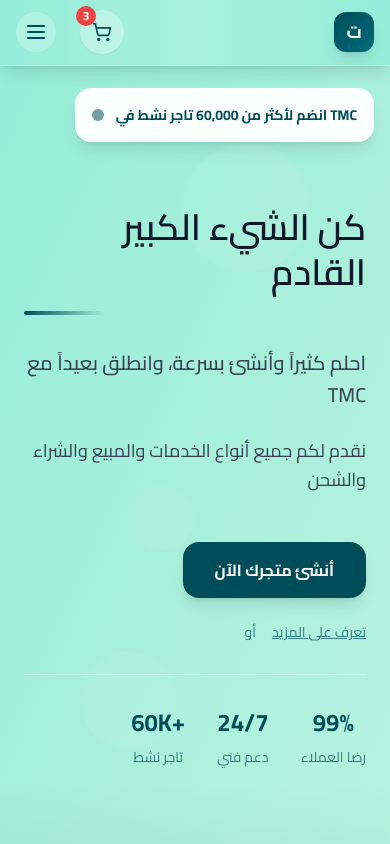
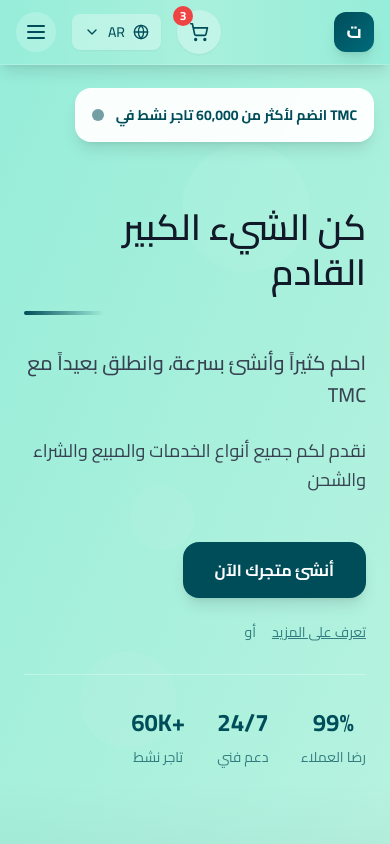
Before and after one commit to AhmadAlhjje/Souq, a Next.js app: page / in a window 390 px wide. Shown: the top 844 px of the page. Built offline with nearby package versions, Linux system fonts and the light colour scheme.

Commit message:
انشاء Hooks الترجمة

```diff
--- a/package.json
+++ b/package.json
@@ -9,10 +9,13 @@
     "lint": "next lint"
   },
   "dependencies": {
+    "i18next": "^25.3.4",
+    "i18next-browser-languagedetector": "^8.2.0",
     "lucide-react": "^0.539.0",
     "next": "15.4.5",
     "react": "19.1.0",
     "react-dom": "19.1.0",
+    "react-i18next": "^15.6.1",
     "react-icons": "^5.5.0"
   },
   "devDependencies": {
--- a/src/components/molecules/ActionButtons.tsx
+++ b/src/components/molecules/ActionButtons.tsx
@@ -1,22 +1,26 @@
 import React from 'react';
 import Link from 'next/link';
+import { useTranslation } from "react-i18next";
 
 const ActionButtons: React.FC = () => {
+  const { t, i18n } = useTranslation();
+  const isRTL = i18n.language === 'ar';
+
   return (
-    <div className="flex space-x-2">
+    <div className={`flex ${isRTL ? 'space-x-reverse space-x-2' : 'space-x-2'}`}>
       <Link
         href="/LoginPage"
-        className="bg-[#004D5A] text-white border border-[#004D5A] hover:bg-blue-500 hover:text-white px-5 py-2 rounded-full transition-all duration-200 ease-in-out transform active:scale-95 focus:outline-none focus:ring-2 focus:ring-blue-500 focus:ring-offset-2 inline-block text-center font-medium"
+        className="bg-[#004D5A] text-white border border-[#004D5A] hover:bg-blue-500 hover:text-white px-5 py-2 rounded-full transition-all duration-200 ease-in-out transform active:scale-95 focus:outline-none focus:ring-2 focus:ring-blue-500 focus:ring-offset-2 inline-block text-center font-medium whitespace-nowrap"
         prefetch={true}
       >
-        أنشئ متجرك مجانًا
+        {t("create_store_free")}
       </Link>
       <Link
         href="/LoginPage"
-        className="bg-transparent text-[#004D5A] border border-[#004D5A] hover:bg-blue-500 hover:text-white px-4 py-2 rounded-full transition-all duration-200 ease-in-out transform active:scale-95 focus:outline-none focus:ring-2 focus:ring-blue-500 focus:ring-offset-2 inline-block text-center font-medium"
+        className="bg-transparent text-[#004D5A] border border-[#004D5A] hover:bg-blue-500 hover:text-white px-4 py-2 rounded-full transition-all duration-200 ease-in-out transform active:scale-95 focus:outline-none focus:ring-2 focus:ring-blue-500 focus:ring-offset-2 inline-block text-center font-medium whitespace-nowrap"
         prefetch={true}
       >
-        تسجيل الدخول
+        {t("login")}
       </Link>
     </div>
   );
--- a/src/components/organisms/Header.tsx
+++ b/src/components/organisms/Header.tsx
@@ -1,29 +1,69 @@
 "use client";
-// components/organisms/Header.tsx
-import React, { useState } from "react";
+import React, { useState, useEffect } from "react";
 import NavLink from "../atoms/NavLink";
 import ActionButtons from "../molecules/ActionButtons";
-import { ShoppingCart, Search, User, Menu, X } from "lucide-react";
+import { ShoppingCart, Menu, X, ChevronDown, Globe } from "lucide-react";
+import { useTranslation } from "react-i18next";
+import "../../i18n";
+
+// تكوين اللغات المتاحة
+const AVAILABLE_LANGUAGES = [
+  { code: 'ar', name: 'العربية', flag: '🇸🇦' },
+  { code: 'en', name: 'English', flag: '🇺🇸' },
+  // يمكن إضافة المزيد من اللغات هنا
+  // { code: 'fr', name: 'Français', flag: '🇫🇷' },
+  // { code: 'es', name: 'Español', flag: '🇪🇸' },
+];
 
 const Header: React.FC = () => {
   const [isMobileMenuOpen, setIsMobileMenuOpen] = useState(false);
-  const [isSearchOpen, setIsSearchOpen] = useState(false);
+  const [isLanguageDropdownOpen, setIsLanguageDropdownOpen] = useState(false);
+  const { t, i18n } = useTranslation();
+
+  // تحميل اللغة المحفوظة
+  useEffect(() => {
+    const savedLang = localStorage.getItem("lang") || "ar";
+    i18n.changeLanguage(savedLang);
+  }, [i18n]);
+
+  // إغلاق dropdown عند النقر خارجه
+  useEffect(() => {
+    const handleClickOutside = (event: MouseEvent) => {
+      const target = event.target as Element;
+      if (!target.closest('.language-selector')) {
+        setIsLanguageDropdownOpen(false);
+      }
+    };
+
+    document.addEventListener('mousedown', handleClickOutside);
+    return () => document.removeEventListener('mousedown', handleClickOutside);
+  }, []);
 
   const toggleMobileMenu = () => {
     setIsMobileMenuOpen(!isMobileMenuOpen);
   };
 
-  const toggleSearch = () => {
-    setIsSearchOpen(!isSearchOpen);
+  const toggleLanguageDropdown = () => {
+    setIsLanguageDropdownOpen(!isLanguageDropdownOpen);
   };
 
+  // تغيير اللغة مع التخزين
+  const handleLanguageChange = (langCode: string) => {
+    i18n.changeLanguage(langCode);
+    localStorage.setItem("lang", langCode);
+    setIsLanguageDropdownOpen(false);
+  };
+
+  // الحصول على اللغة الحالية
+  const currentLanguage = AVAILABLE_LANGUAGES.find(lang => lang.code === i18n.language) || AVAILABLE_LANGUAGES[0];
+
   return (
-    <header className="fixed top-0 left-0 right-0 z-50" dir="rtl">
-      {/* Main Navigation */}
+    <header className="fixed top-0 left-0 right-0 z-50" dir={i18n.language === "ar" ? "rtl" : "ltr"}>
       <nav className="bg-gradient-to-l from-[#96EDD9] via-[#A8F0DC] to-[#96EDD9] shadow-lg backdrop-blur-sm border-b border-white/20">
         <div className="container mx-auto px-4 sm:px-6 lg:px-8">
           <div className="flex justify-between items-center h-16 lg:h-20">
-            {/* Logo/Brand - Right Side (للعربية) */}
+
+            {/* الشعار */}
             <div className="flex items-center">
               <div className="flex-shrink-0">
                 <div className="flex items-center space-x-reverse space-x-3">
@@ -32,105 +72,127 @@ const Header: React.FC = () => {
                   </div>
                   <div className="hidden sm:block">
                     <div className="text-[#004D5A] font-bold text-xl leading-tight">
-                      التجارة الرقمية
+                      {t("brand_name")}
                     </div>
                     <div className="text-[#004D5A]/70 text-xs font-medium">
-                      TMC Store
+                      {t("brand_sub")}
                     </div>
                   </div>
                 </div>
               </div>
             </div>
 
-            {/* Desktop Navigation Links - Center */}
+            {/* روابط القائمة */}
             <div className="hidden lg:flex items-center space-x-reverse space-x-8">
-              <NavLink href="/" className="nav-link-enhanced">
-                الرئيسية
-              </NavLink>
-              <NavLink href="/about" className="nav-link-enhanced">
-                من نحن
-              </NavLink>
-              <NavLink href="/Stores" className="nav-link-enhanced">
-                المتاجر
-              </NavLink>
-              <NavLink href="/contact" className="nav-link-enhanced">
-                تواصل معنا
-              </NavLink>
+              <NavLink href="/" className="nav-link-enhanced">{t("home")}</NavLink>
+              <NavLink href="/about" className="nav-link-enhanced">{t("about")}</NavLink>
+              <NavLink href="/Stores" className="nav-link-enhanced">{t("stores")}</NavLink>
+              <NavLink href="/contact" className="nav-link-enhanced">{t("contact")}</NavLink>
             </div>
 
-            {/* Action Section - Left Side */}
-            <div className="flex items-center space-x-reverse space-x-6">
-              {/* Cart Button - منفصلة ومبعدة */}
+            {/* أزرار الأكشن */}
+            <div className="flex items-center space-x-reverse space-x-4">
+
+              {/* زر السلة */}
               <button className="relative flex items-center justify-center w-11 h-11 rounded-full bg-white/30 hover:bg-white/40 transition-all duration-200 group shadow-sm">
-                <ShoppingCart className="w-5 h-5 text-[#004D5A] group-hover:scale-105 transition-transform" />
-                {/* Badge ثابت بدون تأثيرات */}
+                <ShoppingCart className="w-5 h-5 text-[#004D5A]" />
                 <span className="absolute -top-1 -left-1 bg-red-500 text-white text-xs rounded-full w-5 h-5 flex items-center justify-center font-bold">
                   3
                 </span>
               </button>
 
-              {/* Action Buttons - Desktop مع مسافة أكبر */}
-              <div className="hidden lg:block mr-4">
+              {/* Language Selector */}
+              <div className="relative language-selector">
+                <button
+                  onClick={toggleLanguageDropdown}
+                  className="flex items-center gap-2 px-3 py-2 rounded-lg bg-white/30 hover:bg-white/40 transition-all duration-200 text-[#004D5A] font-medium shadow-sm"
+                >
+                  <Globe className="w-4 h-4" />
+                  <span className="hidden sm:inline text-sm">{currentLanguage.name}</span>
+                  <span className="sm:hidden text-sm">{currentLanguage.code.toUpperCase()}</span>
+                  <ChevronDown className={`w-4 h-4 transition-transform duration-200 ${isLanguageDropdownOpen ? 'rotate-180' : ''}`} />
+                </button>
+
+                {/* Dropdown Menu */}
+                {isLanguageDropdownOpen && (
+                  <div className="absolute top-full mt-2 right-0 bg-white rounded-lg shadow-lg border border-gray-100 min-w-[140px] py-1 z-50">
+                    {AVAILABLE_LANGUAGES.map((language) => (
+                      <button
+                        key={language.code}
+                        onClick={() => handleLanguageChange(language.code)}
+                        className={`w-full text-right px-4 py-2 text-sm hover:bg-gray-50 transition-colors flex items-center gap-3 ${
+                          currentLanguage.code === language.code ? 'bg-[#96EDD9]/20 text-[#004D5A] font-medium' : 'text-gray-700'
+                        }`}
+                        dir={language.code === 'ar' ? 'rtl' : 'ltr'}
+                      >
+                        <span className="text-lg">{language.flag}</span>
+                        <span className="flex-1">{language.name}</span>
+                        {currentLanguage.code === language.code && (
+                          <div className="w-2 h-2 rounded-full bg-[#004D5A]"></div>
+                        )}
+                      </button>
+                    ))}
+                  </div>
+                )}
+              </div>
+
+              {/* أزرار أخرى */}
+              <div className="hidden lg:block">
                 <ActionButtons />
               </div>
 
-              {/* Mobile Menu Button */}
+              {/* زر القائمة في الموبايل */}
               <button
                 onClick={toggleMobileMenu}
                 className="lg:hidden flex items-center justify-center w-10 h-10 rounded-full bg-white/20 hover:bg-white/30 transition-all duration-200"
-                aria-label="قائمة التنقل"
               >
-                {isMobileMenuOpen ? (
-                  <X className="w-6 h-6 text-[#004D5A]" />
-                ) : (
-                  <Menu className="w-6 h-6 text-[#004D5A]" />
-                )}
+                {isMobileMenuOpen ? <X className="w-6 h-6 text-[#004D5A]" /> : <Menu className="w-6 h-6 text-[#004D5A]" />}
               </button>
             </div>
           </div>
         </div>
 
-        {/* Mobile Navigation Menu */}
-        <div
-          className={`lg:hidden transition-all duration-300 ease-in-out ${
-            isMobileMenuOpen ? "max-h-screen opacity-100" : "max-h-0 opacity-0"
-          } overflow-hidden bg-white/95 backdrop-blur-sm border-t border-white/20`}
-        >
+        {/* القائمة في الموبايل */}
+        {isMobileMenuOpen && (
+          <div className="lg:hidden bg-white/95 backdrop-blur-sm border-t border-white/20">
             <div className="px-4 py-6 space-y-6">
-            {/* Mobile Navigation Links */}
               <div className="flex flex-col space-y-1">
-              <NavLink
-                href="/"
-                className="block py-3 px-4 hover:bg-white/50 rounded-xl transition-colors font-medium text-[#004D5A]"
-              >
-                🏠 الرئيسية
-              </NavLink>
-              <NavLink
-                href="/about"
-                className="block py-3 px-4 hover:bg-white/50 rounded-xl transition-colors font-medium text-[#004D5A]"
-              >
-                ℹ️ من نحن
-              </NavLink>
-              <NavLink
-                href="/Stores"
-                className="block py-3 px-4 hover:bg-white/50 rounded-xl transition-colors font-medium text-[#004D5A]"
-              >
-                🏪 المتاجر
-              </NavLink>
-              <NavLink
-                href="/contact"
-                className="block py-3 px-4 hover:bg-white/50 rounded-xl transition-colors font-medium text-[#004D5A]"
-              >
-                📞 تواصل معنا
-              </NavLink>
+                <NavLink href="/" className="block py-3 px-4">{t("home")}</NavLink>
+                <NavLink href="/about" className="block py-3 px-4">{t("about")}</NavLink>
+                <NavLink href="/Stores" className="block py-3 px-4">{t("stores")}</NavLink>
+                <NavLink href="/contact" className="block py-3 px-4">{t("contact")}</NavLink>
               </div>
 
-            {/* Mobile Action Buttons */}
+              {/* Language Selector في الموبايل */}
               <div className="pt-4 border-t border-gray-200">
+                <div className="mb-4">
+                  <div className="text-[#004D5A] font-medium mb-2 flex items-center gap-2">
+                    <Globe className="w-4 h-4" />
+                    {t("language") || "Language"}
+                  </div>
+                  <div className="grid grid-cols-2 gap-2">
+                    {AVAILABLE_LANGUAGES.map((language) => (
+                      <button
+                        key={language.code}
+                        onClick={() => handleLanguageChange(language.code)}
+                        className={`flex items-center gap-2 p-3 rounded-lg border transition-all ${
+                          currentLanguage.code === language.code
+                            ? 'bg-[#96EDD9]/20 border-[#004D5A] text-[#004D5A] font-medium'
+                            : 'bg-white border-gray-200 text-gray-700 hover:bg-gray-50'
+                        }`}
+                        dir={language.code === 'ar' ? 'rtl' : 'ltr'}
+                      >
+                        <span className="text-lg">{language.flag}</span>
+                        <span className="text-sm">{language.name}</span>
+                      </button>
+                    ))}
+                  </div>
+                </div>
                 <ActionButtons />
               </div>
             </div>
           </div>
+        )}
       </nav>
     </header>
   );
--- /dev/null
+++ b/src/hooks/useTranslation.ts
@@ -0,0 +1,24 @@
+import { useTranslation as useI18nTranslation } from "react-i18next";
+import { changeLanguage, getCurrentLanguageInfo, getAvailableLanguages } from "../i18n";
+
+const useTranslation = () => {
+  const { t, i18n } = useI18nTranslation();
+
+  const handleChangeLanguage = (langCode: string) => {
+    changeLanguage(langCode);
+  };
+
+  const currentLanguage = getCurrentLanguageInfo();
+  const availableLanguages = getAvailableLanguages();
+
+  return {
+    t,
+    changeLanguage: handleChangeLanguage,
+    currentLanguage,
+    availableLanguages,
+    isRTL: currentLanguage.isRTL,
+    language: i18n.language,
+  };
+};
+
+export default useTranslation;
--- /dev/null
+++ b/src/i18n/index.ts
@@ -0,0 +1,99 @@
+import i18n from "i18next";
+import { initReactI18next } from "react-i18next";
+import LanguageDetector from 'i18next-browser-languagedetector';
+
+import ar from "./locales/ar.json";
+import en from "./locales/en.json";
+// إضافة المزيد من اللغات هنا عند الحاجة
+// import fr from "./locales/fr.json";
+// import es from "./locales/es.json";
+
+// تكوين اللغات المتاحة
+export const SUPPORTED_LANGUAGES = {
+  ar: { translation: ar },
+  en: { translation: en },
+  // fr: { translation: fr },
+  // es: { translation: es },
+} as const;
+
+// أسماء اللغات للعرض
+export const LANGUAGE_NAMES = {
+  ar: 'العربية',
+  en: 'English',
+  // fr: 'Français',
+  // es: 'Español',
+} as const;
+
+// الأعلام للغات
+export const LANGUAGE_FLAGS = {
+  ar: '🇸🇦',
+  en: '🇺🇸',
+  // fr: '🇫🇷',
+  // es: '🇪🇸',
+} as const;
+
+i18n
+  .use(LanguageDetector) // اكتشاف اللغة تلقائياً
+  .use(initReactI18next)
+  .init({
+    resources: SUPPORTED_LANGUAGES,
+
+    // اللغة الافتراضية
+    lng: "ar",
+    fallbackLng: "en",
+
+    // خيارات اكتشاف اللغة
+    detection: {
+      order: ['localStorage', 'navigator', 'htmlTag'],
+      lookupLocalStorage: 'lang',
+      caches: ['localStorage'],
+    },
+
+    interpolation: {
+      escapeValue: false
+    },
+
+    // تمكين namespace إذا كنت تريد تنظيم الترجمات
+    defaultNS: 'translation',
+    ns: ['translation'],
+
+    // خيارات إضافية لتحسين الأداء
+    react: {
+      useSuspense: false
+    },
+
+    // تمكين debug في development
+    debug: process.env.NODE_ENV === 'development',
+  });
+
+// دالة مساعدة لتغيير اللغة مع حفظها
+export const changeLanguage = (langCode: string) => {
+  i18n.changeLanguage(langCode);
+  localStorage.setItem('lang', langCode);
+  // تحديث dir في document
+  document.documentElement.dir = langCode === 'ar' ? 'rtl' : 'ltr';
+  document.documentElement.lang = langCode;
+};
+
+// دالة للحصول على معلومات اللغة الحالية
+export const getCurrentLanguageInfo = () => {
+  const currentLang = i18n.language;
+  return {
+    code: currentLang,
+    name: LANGUAGE_NAMES[currentLang as keyof typeof LANGUAGE_NAMES],
+    flag: LANGUAGE_FLAGS[currentLang as keyof typeof LANGUAGE_FLAGS],
+    isRTL: currentLang === 'ar'
+  };
+};
+
+// دالة للحصول على جميع اللغات المتاحة
+export const getAvailableLanguages = () => {
+  return Object.keys(SUPPORTED_LANGUAGES).map(code => ({
+    code,
+    name: LANGUAGE_NAMES[code as keyof typeof LANGUAGE_NAMES],
+    flag: LANGUAGE_FLAGS[code as keyof typeof LANGUAGE_FLAGS],
+    isRTL: code === 'ar'
+  }));
+};
+
+export default i18n;
--- /dev/null
+++ b/src/i18n/locales/ar.json
@@ -0,0 +1,11 @@
+{
+  "brand_name": "التجارة الرقمية",
+  "brand_sub": "TMC Store",
+  "home": "الرئيسية",
+  "about": "من نحن",
+  "stores": "المتاجر",
+  "contact": "تواصل معنا",
+  "language": "اللغة",
+  "create_store_free": "أنشئ متجرك مجانًا",
+  "login": "تسجيل الدخول"
+}
--- /dev/null
+++ b/src/i18n/locales/en.json
@@ -0,0 +1,11 @@
+{
+  "brand_name": "Digital Commerce",
+  "brand_sub": "TMC Store",
+  "home": "Home",
+  "about": "About Us",
+  "stores": "Stores",
+  "contact": "Contact Us",
+  "language": "Language",
+  "create_store_free": "Create Store Free",
+  "login": "Login"
+}
```
Also changed, not shown: 1 other file (tests, documents, lock files or other folders). Lines whose indentation alone changed are shown as unchanged.
